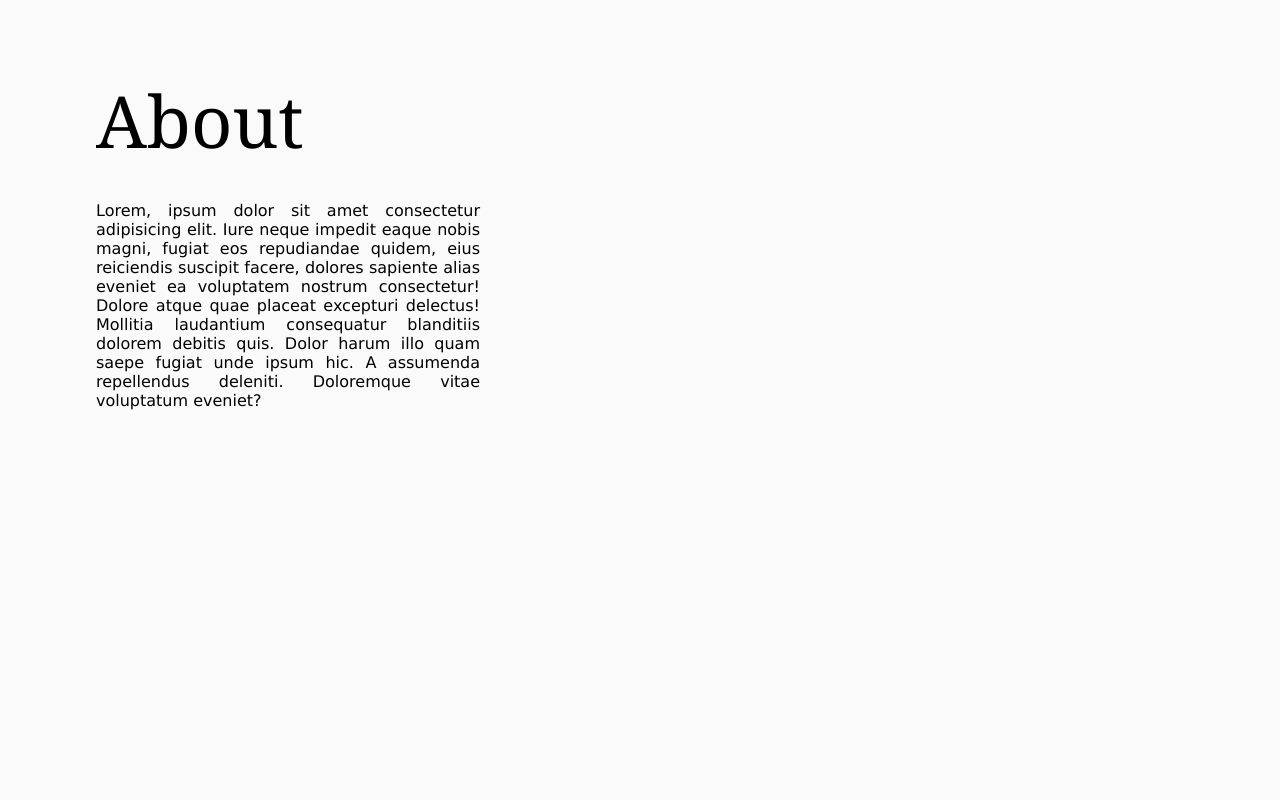
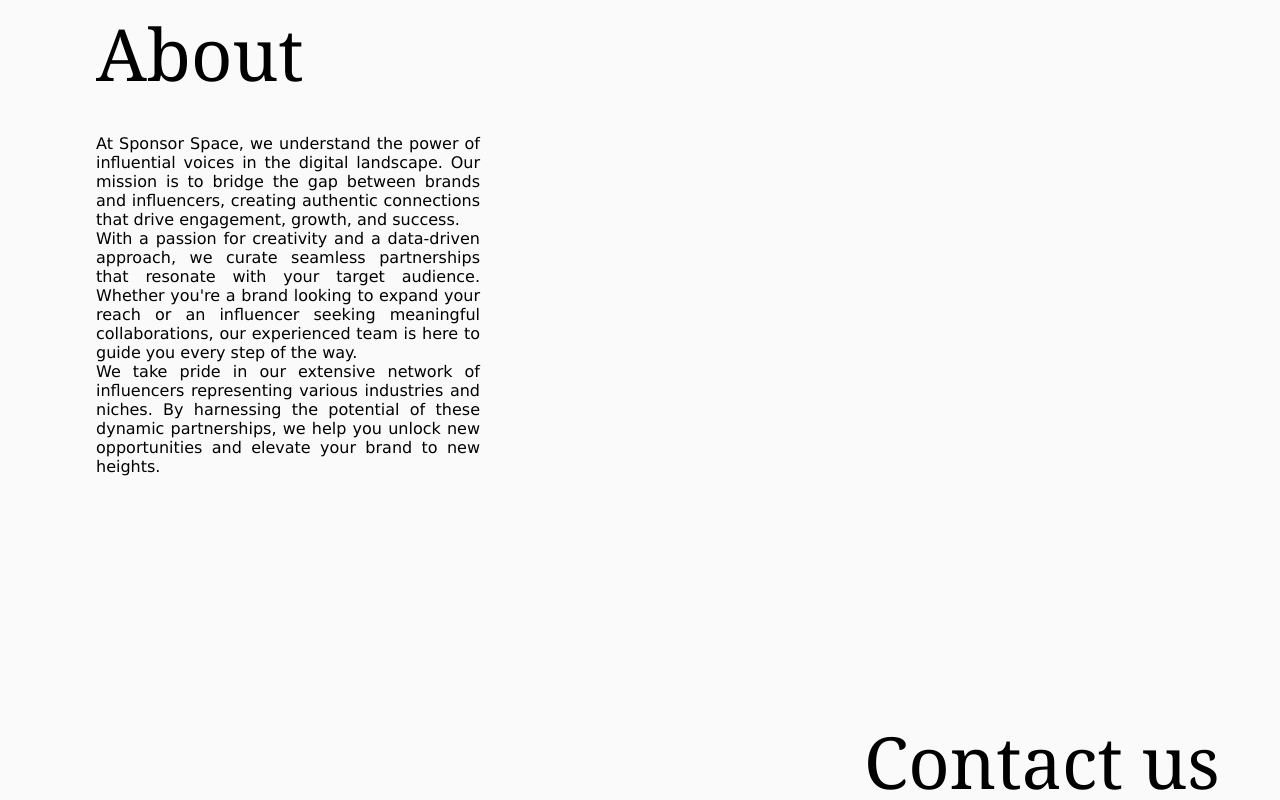
Before and after one commit to CollwynB/sponsor-space, a React (Create React App) app: page / in a window 1280 px wide. Shown: the part 1000-1800 px from the top of the page. Built offline with nearby package versions, Linux system fonts and the light colour scheme.

Commit message:
feat: content tweaks
- add about copy
- hide client section

```diff
--- a/src/App.tsx
+++ b/src/App.tsx
@@ -47,9 +47,9 @@
         <section id="about" className={styles.about}>
           <AboutSection />
         </section>
-        <section id="clients" className={styles.clients}>
+        {/* <section id="clients" className={styles.clients}>
           <ClientSection />
-        </section>
+        </section> */}
         <section id="contact" className={styles.contact}>
           <ContactSection />
         </section>
--- a/src/components/AboutSection/AboutSection.tsx
+++ b/src/components/AboutSection/AboutSection.tsx
@@ -6,13 +6,23 @@
       <div className={styles.content}>
         <h2>About</h2>
         <p>
-          Lorem, ipsum dolor sit amet consectetur adipisicing elit. Iure neque
-          impedit eaque nobis magni, fugiat eos repudiandae quidem, eius
-          reiciendis suscipit facere, dolores sapiente alias eveniet ea
-          voluptatem nostrum consectetur! Dolore atque quae placeat excepturi
-          delectus! Mollitia laudantium consequatur blanditiis dolorem debitis
-          quis. Dolor harum illo quam saepe fugiat unde ipsum hic. A assumenda
-          repellendus deleniti. Doloremque vitae voluptatum eveniet?
+          At Sponsor Space, we understand the power of influential voices in the
+          digital landscape. Our mission is to bridge the gap between brands and
+          influencers, creating authentic connections that drive engagement,
+          growth, and success.
+        </p>
+        <p>
+          With a passion for creativity and a data-driven approach, we curate
+          seamless partnerships that resonate with your target audience. Whether
+          you're a brand looking to expand your reach or an influencer seeking
+          meaningful collaborations, our experienced team is here to guide you
+          every step of the way.
+        </p>
+        <p>
+          We take pride in our extensive network of influencers representing
+          various industries and niches. By harnessing the potential of these
+          dynamic partnerships, we help you unlock new opportunities and elevate
+          your brand to new heights.
         </p>
       </div>
     </div>
```
